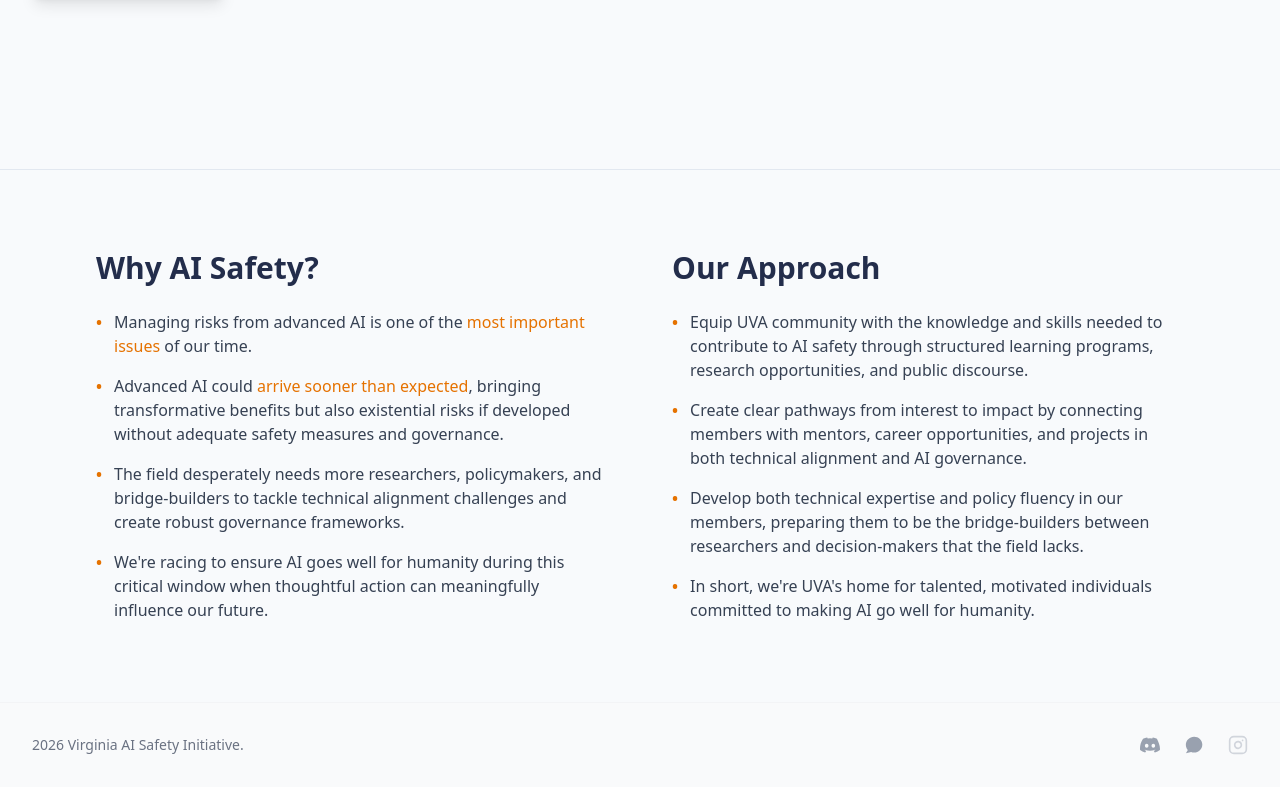
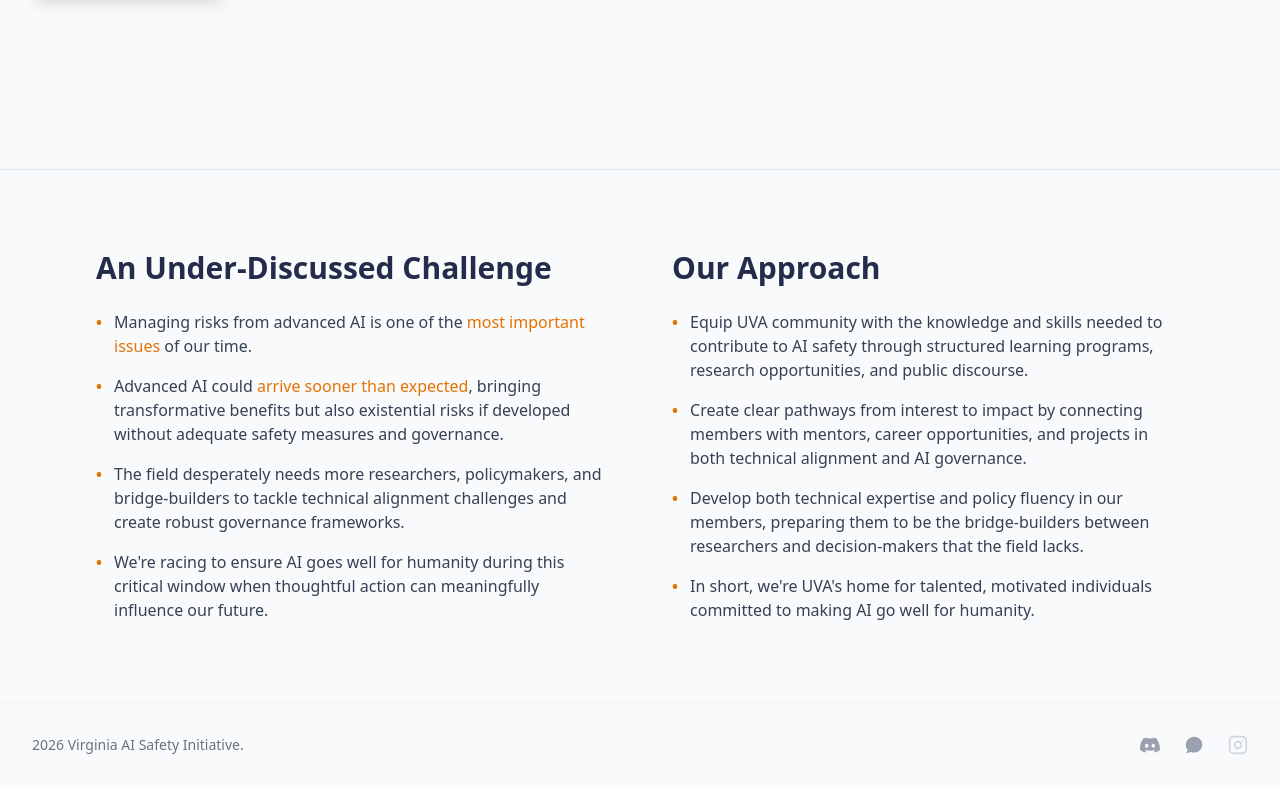
Before and after one commit to Virginia-AI-Security-Initiative/VAISI_Website, a Next.js app: page / in a window 1280 px wide. Shown: the part 723-1510 px from the top of the page. Built offline with nearby package versions, Linux system fonts and the light colour scheme; a web font is replaced by a local one.

Commit message:
small change to test deployment

```diff
--- a/app/page.tsx
+++ b/app/page.tsx
@@ -46,7 +46,7 @@ export default function Home() {
           <div className="grid md:grid-cols-2 gap-12 lg:gap-16">
             {/* Why AI Safety? */}
             <div>
-              <h2 className="text-2xl md:text-3xl font-bold text-primary mb-6">Why AI Safety?</h2>
+              <h2 className="text-2xl md:text-3xl font-bold text-primary mb-6">An Under-Discussed Challenge</h2>
               <ul className="space-y-4 text-gray-700">
                 <li className="flex gap-3">
                   <span className="text-secondary font-bold">•</span>
```
Also changed, not shown: 1 other file (tests, documents, lock files or other folders).
